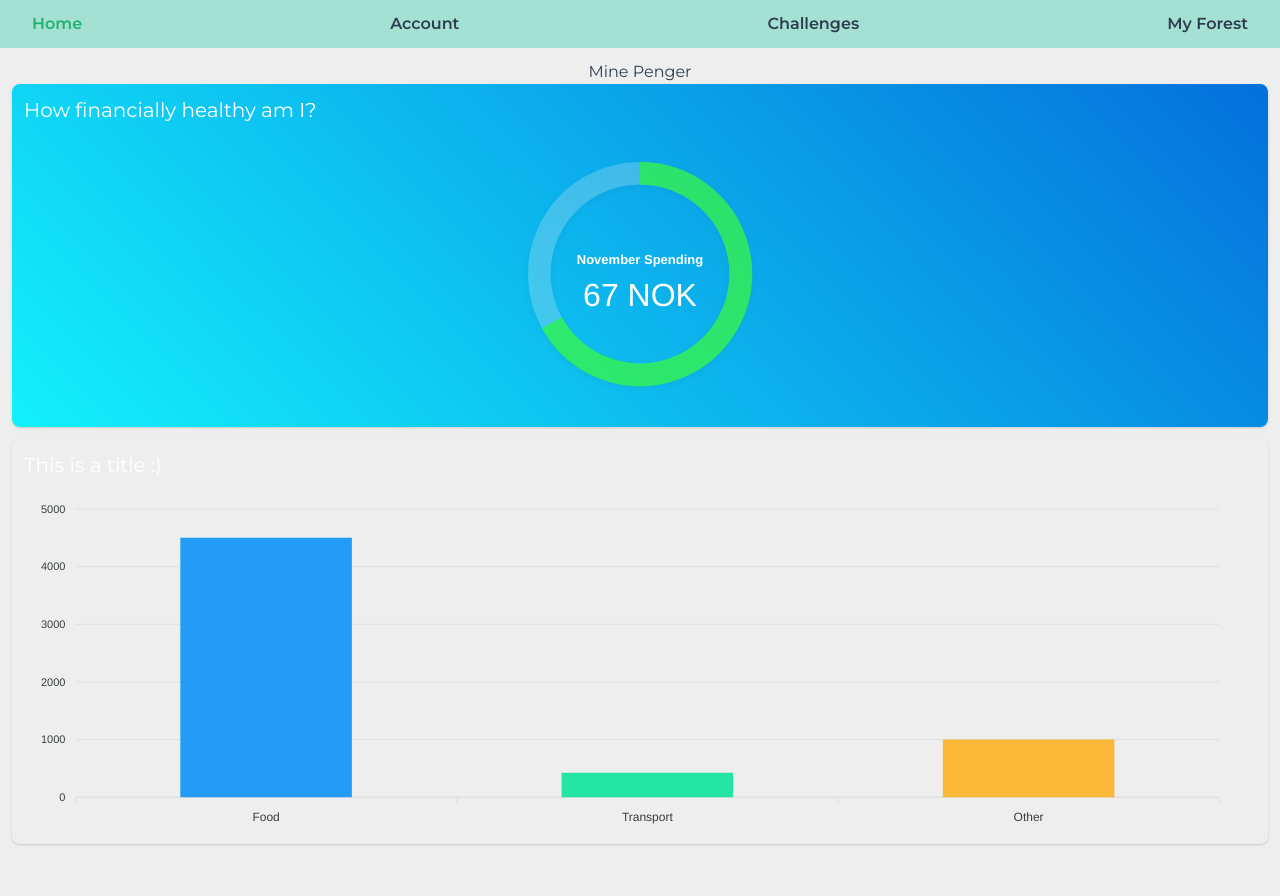
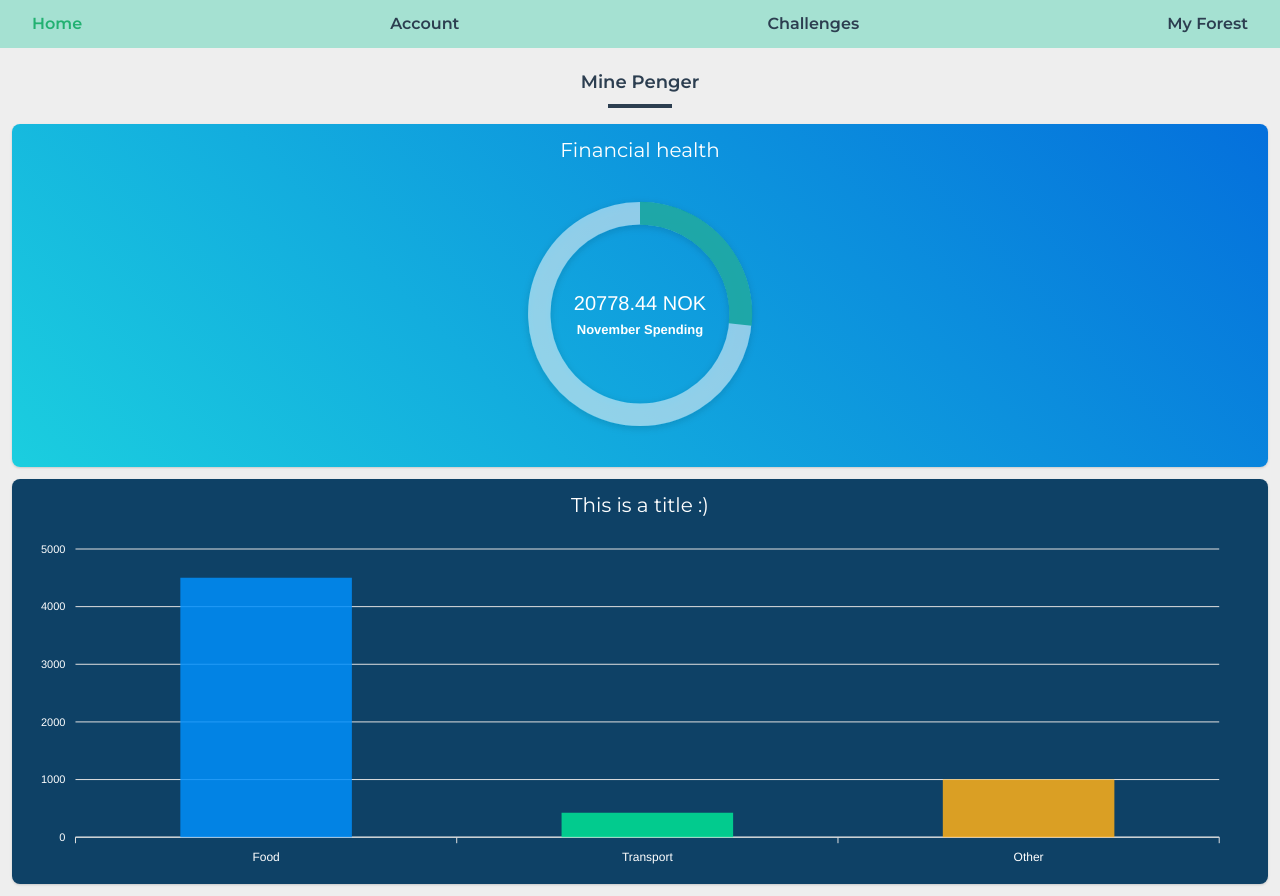
Before and after one commit to AndreasWintherMoen/trunktotree2, a Vue app in the folder client/: page / in a window 1280 px wide. Before the commit the page ends 856 px from the top, so only its background shows below. Built offline with nearby package versions, Linux system fonts and the light colour scheme.

Commit message:
Add things :)

```diff
--- a/client/src/components/atoms/BarChart.vue
+++ b/client/src/components/atoms/BarChart.vue
@@ -15,7 +15,8 @@ export default {
           chart: {
           height: 350,
           type: 'bar',
-          toolbar: {show: false}
+          toolbar: {show: false},
+          foreColor: 'white'
         },
         plotOptions: {
           bar: {
--- a/client/src/components/atoms/CircleChart.vue
+++ b/client/src/components/atoms/CircleChart.vue
@@ -1,5 +1,8 @@
 <template>
+<div>
   <div :id="chartid"></div>
+  {{}}
+</div>
 </template>
 
 <script>
@@ -8,15 +11,17 @@ import ApexCharts from "apexcharts";
 export default {
   props: ['chartid'],
   mounted() {
-    var month = new Date().toLocaleString("default", { month: "long" });
+    const month = new Date().toLocaleString("default", { month: "long" });
+    const moneySpent = Math.random() * 100000;
+    const moneyLimit = (moneySpent + Math.random() * 100000) / 100;
 
-    var options = {
+    const options = {
       chart: {
         height: 300,
         type: "radialBar",
       },
-      series: [67],
-      colors: ["rgba(32, 255, 24, 0.6)"],
+      series: [(moneySpent / moneyLimit)],
+      colors: ["#0ba29d"],
       plotOptions: {
         radialBar: {
           hollow: {
@@ -24,7 +29,7 @@ export default {
             size: "60%",
           },
           track: {
-            background: "rgba(255,255,255,0.2)",
+            background: "rgba(255,255,255,0.5)",
             dropShadow: {
               enabled: true,
               top: 2,
@@ -36,14 +41,15 @@ export default {
           dataLabels: {
             value: {
               color: "#fff",
-              fontSize: "2em",
+              fontSize: "1.25rem",
               show: true,
-              formatter: function (val) {
-                return val + " NOK";
+              formatter: function () {
+                return moneySpent.toFixed(2) + " NOK";
               },
+              offsetY: -20
             },
             name: {
-              offsetY: -10,
+              offsetY: 20,
               color: "#fff",
               fontSize: "13px",
             },
--- a/client/src/components/molecules/BarChartCard.vue
+++ b/client/src/components/molecules/BarChartCard.vue
@@ -1,6 +1,6 @@
 <template>
-    <div class="px-3 pt-3 rounded-lg shadow">
-        <h1 class="text-white text-left text-xl h-auto">
+    <div class="px-3 pt-3 rounded-lg shadow" id="barchart-cart">
+        <h1 class="text-white text-center text-xl h-auto">
         This is a title :)
         </h1>
         <bar-chart :chartid="'barchart'" />
@@ -18,4 +18,7 @@ export default {
 </script>
 
 <style>
+#barchart-cart {
+    background: #0e4166;
+}
 </style>
--- a/client/src/components/molecules/SpendingsCard.vue
+++ b/client/src/components/molecules/SpendingsCard.vue
@@ -1,7 +1,7 @@
 <template>
   <div class="px-3 pt-3 rounded-lg shadow" id="haakon">
-    <h1 class="text-white text-left text-xl h-auto">
-      How financially healthy am I?
+    <h1 class="text-white text-center text-xl h-auto">
+      Financial health
     </h1>
     <circle-chart :chartid="'circlechart'" />
   </div>
@@ -19,7 +19,7 @@ export default {
 
 <style>
 #haakon {
-  background: linear-gradient(45deg, #13f1fc, #0470DC)
+  background: linear-gradient(45deg, #1bcedf, #0470dc)
   /*background: radial-gradient(circle, #13f1fc 0%,#0470DC 100%)*/
 }
 </style>
--- a/client/src/components/pages/Dashboard.vue
+++ b/client/src/components/pages/Dashboard.vue
@@ -1,6 +1,7 @@
 <template>
   <div class="p-3">
-    <h1>Mine Penger</h1>
+    <h1 class="text-lg font-bold m-2">Mine Penger</h1>
+    <div class="divider"></div>
     <div class="flex flex-col gap-3">
       <spendings-card />
       <bar-chart-card />
@@ -22,4 +23,11 @@ export default {
 };
 </script>
 
-<style></style>
+<style>
+.divider {
+  width: 4rem;
+  height: 0.25rem;
+  background: #2c3e50;
+  margin: 0 auto 1rem;
+}
+</style>
```
